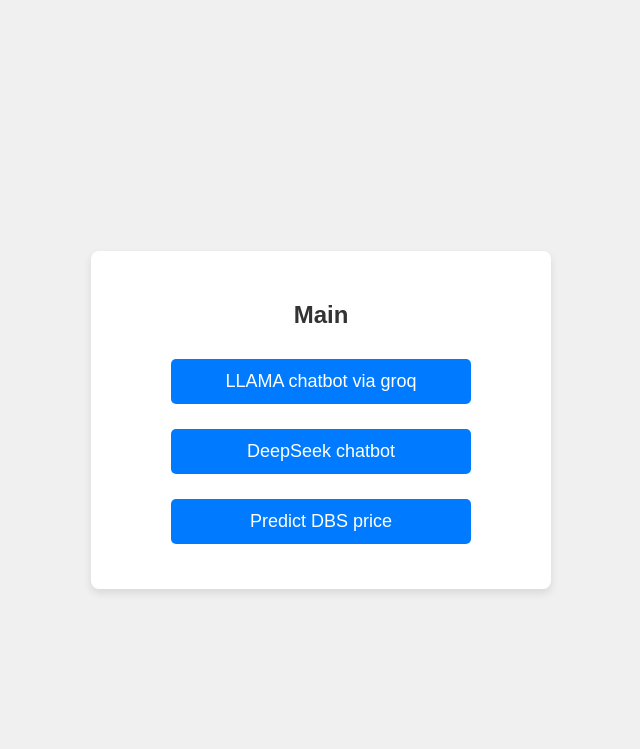
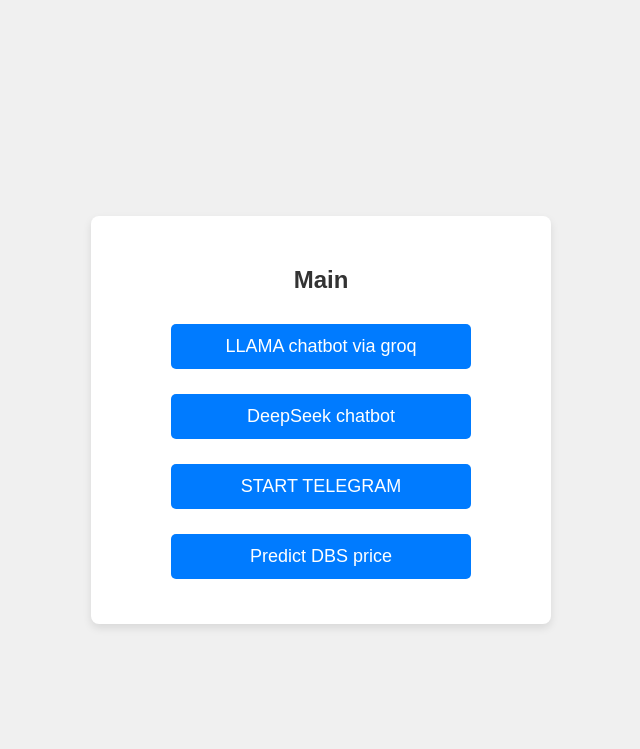
Before and after one commit to cwcyenk/for_dbs_fun, a Flask app: page /main in a window 1280 px wide. Shown: the top 749 px of the page, without its empty margins (319-959 px from the left). Run offline with Flask 3, Linux system fonts and the light colour scheme; parts of the project's set-up code (start-up, migrations or seed data) failed here and were passed over.

Commit message:
Update main.html

```diff
--- a/templates/main.html
+++ b/templates/main.html
@@ -13,6 +13,9 @@
         <form action="/deepseek" method="post">
             <input type="submit" value="DeepSeek chatbot">
         </form>
+        <form action="/telegram" method="post">
+            <input type="submit" value="START TELEGRAM">
+        </form>
         <form action="/dbs" method="post">
             <input type="submit" value="Predict DBS price">
         </form>
```
